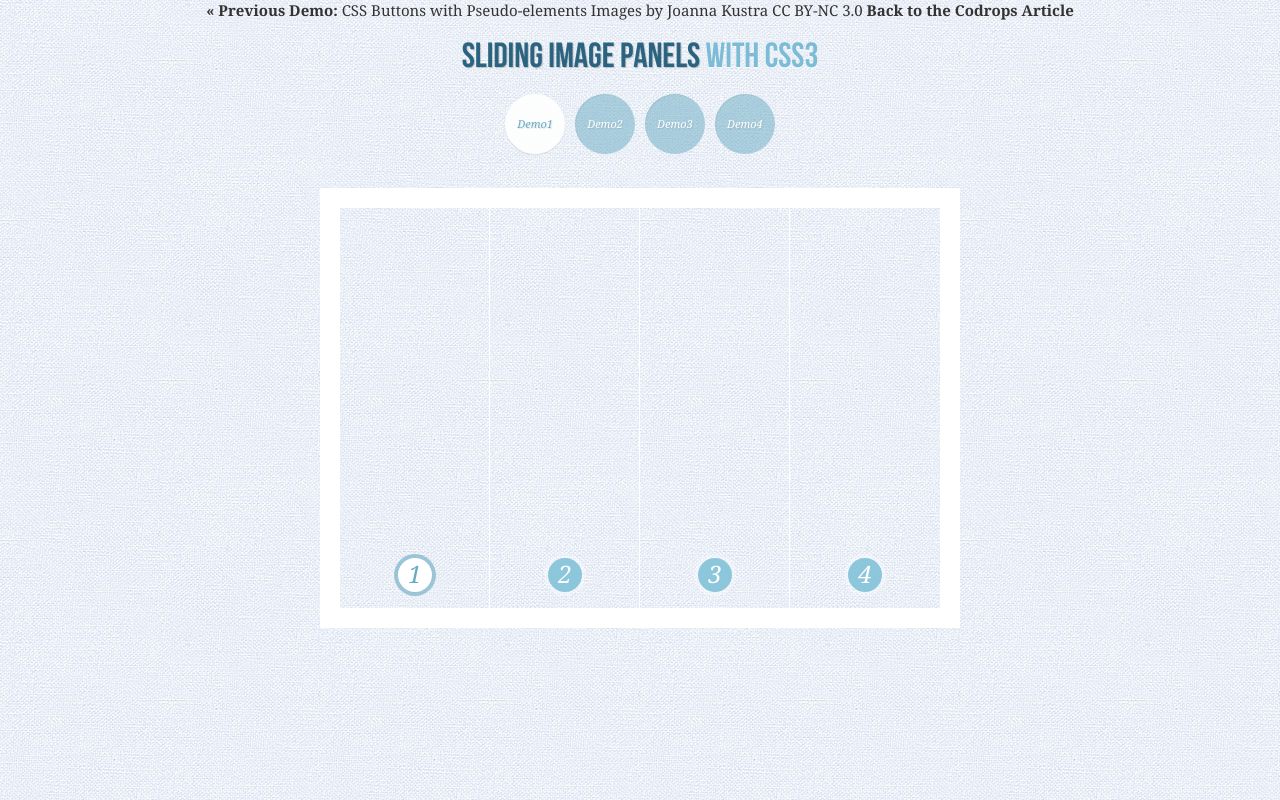
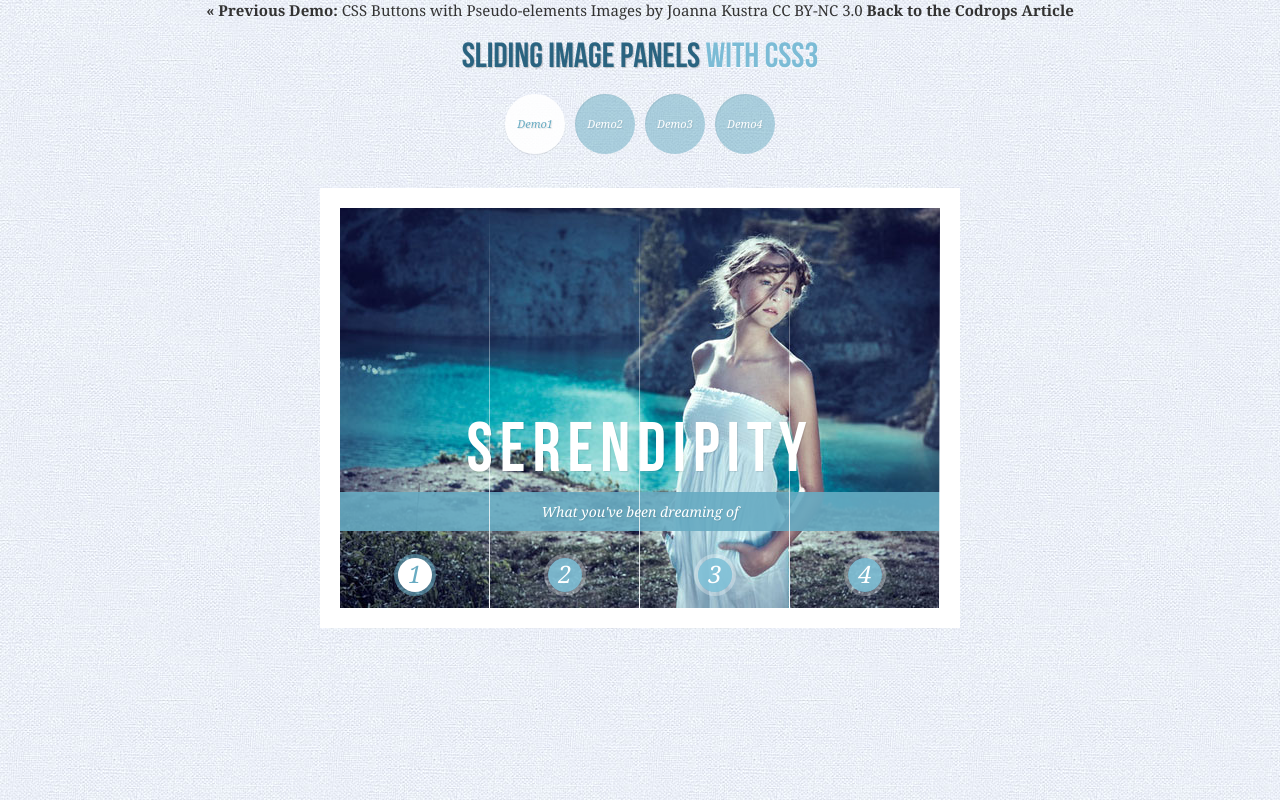
Before and after one commit to huangpuyuan/myExercises-FrontEnd, a plain HTML site: page CSS3_Slides/index.html in a window 1280 px wide. Drawn offline with Linux system fonts and the light colour scheme.

Commit message:
new CSS
update

```diff
--- a/CSS3_Slides/css/common.css
+++ b/CSS3_Slides/css/common.css
@@ -188,7 +188,30 @@ a{
 	right: 0;
 	bottom: -20px;
 	background: #fff;
+	background: -webkit-linear-gradient(rgba(255,255,255,0), rgba(255,255,255,1));
+	background: -moz-linear-gradient(rgba(255,255,255,0), rgba(255,255,255,1));
+	background: linear-gradient(rgba(255,255,255,0), rgba(255,255,255,1));
+	filter: progid:DXImageTransform:Microsoft.gradient(startColorstr="00FFFFF",endColorstr="#ffffff",GradientType=0);
 }
 .cr-container label:last-child::after{
 	width: 0;
 }
+
+.cr-bgimg{
+	width: 600px;
+	height: 400px;
+	overflow: hidden;
+	position: absolute;
+	left: 0;
+	top:0;
+	z-index: 1;
+	background-repeat: no-repeat;
+}
+
+.cr-bgimg > div{
+	width: 150px;
+	height: 100%;
+	float: left;
+	overflow: hidden;
+	position: relative;
+}
--- /dev/null
+++ b/CSS3_Slides/css/style1.css
@@ -0,0 +1,143 @@
+.cr-bgimg div span {
+    width: 100%;
+    height: 100%;
+    position: absolute;
+    left: -150px;
+    top: 0;
+    z-index: 2;
+    text-indent: -9999px;
+    background-repeat: no-repeat;
+    -webkit-transition: left  .5s ease-in-out;
+    -o-transition: left  .5s ease-in-out;
+    transition: left  .5s ease-in-out;
+}
+
+.cr-container input.cr-selector-img-1:checked ~ .cr-bgimg,
+.cr-bgimg div span:nth-child(1) {
+    background: url(../images/1.jpg);
+}
+
+.cr-container input.cr-selector-img-2:checked ~ .cr-bgimg,
+.cr-bgimg div span:nth-child(2) {
+    background: url(../images/2.jpg);
+}
+
+.cr-container input.cr-selector-img-3:checked ~ .cr-bgimg,
+.cr-bgimg div span:nth-child(3) {
+    background: url(../images/3.jpg);
+}
+
+.cr-container input.cr-selector-img-4:checked ~ .cr-bgimg,
+.cr-bgimg div span:nth-child(4) {
+    background: url(../images/4.jpg);
+}
+
+.cr-bgimg div:nth-child(1) span {
+    background-position: 0 0;
+}
+
+.cr-bgimg div:nth-child(2) span {
+    background-position: -150px 0;
+}
+
+.cr-bgimg div:nth-child(3) span {
+    background-position: -300px 0;
+}
+
+.cr-bgimg div:nth-child(4) span {
+    background-position: -450px 0;
+}
+
+.cr-container input:checked ~.cr-bgimg span {
+    -webkit-animation: slideOut .6s ease-in-out;
+    -moz-animation: slideOut .6s ease-in-out;
+    -o-animation: slideOut .6s ease-in-out;
+    animation: slideOut .6s ease-in-out;
+}
+
+@-webkit-keyframes slideOut {
+    0% {
+        left: 0;
+    }
+    100% {
+        left: 150px;
+    }
+}
+
+@-moz-keyframes slideOut {
+    0% {
+        left: 0;
+    }
+    100% {
+        left: 150px;
+    }
+}
+
+@-o-keyframes slideOut {
+    0% {
+        left: 0;
+    }
+    100% {
+        left: 150px;
+    }
+}
+
+@keyframes slideOut {
+    0% {
+        left: 0;
+    }
+    100% {
+        left: 150px;
+    }
+}
+
+.cr-container input.cr-selector-img-1:checked ~ .cr-bgimg div span:nth-child(1),
+.cr-container input.cr-selector-img-2:checked ~ .cr-bgimg div span:nth-child(2),
+.cr-container input.cr-selector-img-3:checked ~ .cr-bgimg div span:nth-child(3),
+.cr-container input.cr-selector-img-4:checked ~ .cr-bgimg div span:nth-child(4){
+    z-index: 10;
+    left: 0;
+    -webkit-animation: none;
+    -moz-animation: none;
+    -ms-animation: none;
+    -o-animation: none;
+    animation: none;
+}
+.cr-titles h3{
+	position: absolute;
+	width: 100%;
+	text-align: center;
+	color: #fff;
+	opacity: 0;
+	text-shadow: 1px 1px 1px rgba(0,0,0,.1);
+	z-index: 100;
+	top:50%;
+	-webkit-transition: opacity 0.8s ease-in-out;
+	-moz-transition: opacity 0.8s ease-in-out;
+	-o-transition: opacity 0.8s ease-in-out;
+	-ms-transition: opacity 0.8s ease-in-out;
+	transition: opacity 0.8s ease-in-out;
+}
+
+.cr-titles h3 span:nth-child(1){
+	display: block;
+	font-size: 70px;
+	font-family: "BebasNeue","Arial Narrow",Arial sans-serif;
+	letter-spacing: 7px;
+}
+.cr-titles h3 span:nth-child(2){
+	display: block;
+	font-size:14px;
+	padding: 10px;
+	background: rgba(104,171,194,.9);
+	font-style: italic;
+	font-family: Cambria, Palatino, "Palatino Linotype", "Palatino LT STD", Georgia, serif;
+	letter-spacing: 0;
+}
+
+.cr-container input.cr-selector-img-1:checked ~ .cr-titles h3:nth-child(1),
+.cr-container input.cr-selector-img-2:checked ~ .cr-titles h3:nth-child(2),
+.cr-container input.cr-selector-img-3:checked ~ .cr-titles h3:nth-child(3),
+.cr-container input.cr-selector-img-4:checked ~ .cr-titles h3:nth-child(4) {
+    opacity: 1;
+}
--- a/CSS3_Slides/index.html
+++ b/CSS3_Slides/index.html
@@ -6,6 +6,7 @@
     <title>CSS3图片滑动</title>
     <meta name="viewport" content="width=device-width, initial-scale=1.0">
     <link rel="stylesheet" href="css/common.css">
+    <link rel="stylesheet" href="css/style1.css">
 </head>
 
 <body>
@@ -15,8 +16,8 @@
                 <strong>&laquo; Previous Demo: </strong>CSS Buttons with Pseudo-elements
             </a>
             <span class="right">
-					<a href="http://www.behance.net/gallery/w-h-i-t-e/269865" target="_blank">Images by Joanna Kustra</a>
-					<a href="http://creativecommons.org/licenses/by-nc/3.0/" target="_blank">CC BY-NC 3.0</a>
+                    <a href="http://www.behance.net/gallery/w-h-i-t-e/269865" target="_blank">Images by Joanna Kustra</a>
+                    <a href="http://creativecommons.org/licenses/by-nc/3.0/" target="_blank">CC BY-NC 3.0</a>
                     <a href="http://tympanus.net/codrops/2012/01/17/sliding-image-panels-with-css3/">
                         <strong>Back to the Codrops Article</strong>
                     </a>
@@ -33,16 +34,47 @@
             </p>
         </header>
         <section class="cr-container">
-            <input  id="select-img-1" name="radio-set" type="radio" class="cr-selector-img-1" checked />
+            <input id="select-img-1" name="radio-set" type="radio" class="cr-selector-img-1" checked />
             <label for="select-img-1" class="cr-label-img-1">1</label>
-            <input  id="select-img-2" name="radio-set" type="radio" class="cr-selector-img-2" />
+            <input id="select-img-2" name="radio-set" type="radio" class="cr-selector-img-2" />
             <label for="select-img-2" class="cr-label-img-2">2</label>
-            <input  id="select-img-3" name="radio-set" type="radio" class="cr-selector-img-3" />
+            <input id="select-img-3" name="radio-set" type="radio" class="cr-selector-img-3" />
             <label for="select-img-3" class="cr-label-img-3">3</label>
-            <input  id="select-img-4" name="radio-set" type="radio" class="cr-selector-img-4" />
+            <input id="select-img-4" name="radio-set" type="radio" class="cr-selector-img-4" />
             <label for="select-img-4" class="cr-label-img-4">4</label>
-
-
+            <div class="clr"></div>
+            <div class="cr-bgimg">
+                <div>
+                    <span>Slice 1- Image-1</span>
+                    <span>Slice 1- Image-2</span>
+                    <span>Slice 1- Image-3</span>
+                    <span>Slice 1- Image-4</span>
+                </div>
+                <div>
+                    <span>Slice 2- Image-1</span>
+                    <span>Slice 2- Image-2</span>
+                    <span>Slice 2- Image-3</span>
+                    <span>Slice 2- Image-4</span>
+                </div>
+                <div>
+                    <span>Slice 3- Image-1</span>
+                    <span>Slice 3- Image-2</span>
+                    <span>Slice 3- Image-3</span>
+                    <span>Slice 3- Image-4</span>
+                </div>
+                <div>
+                    <span>Slice 4- Image-1</span>
+                    <span>Slice 4- Image-2</span>
+                    <span>Slice 4- Image-3</span>
+                    <span>Slice 4- Image-4</span>
+                </div>
+            </div>
+            <div class="cr-titles">
+                <h3><span>Serendipity</span><span>What you've been dreaming of</span></h3>
+                <h3><span>Adventure</span><span>Where the fun begins</span></h3>
+                <h3><span>Nature</span><span>Unforgettable eperiences</span></h3>
+                <h3><span>Serenity</span><span>When silence touches nature</span></h3>
+            </div>
         </section>
     </div>
 </body>
```
